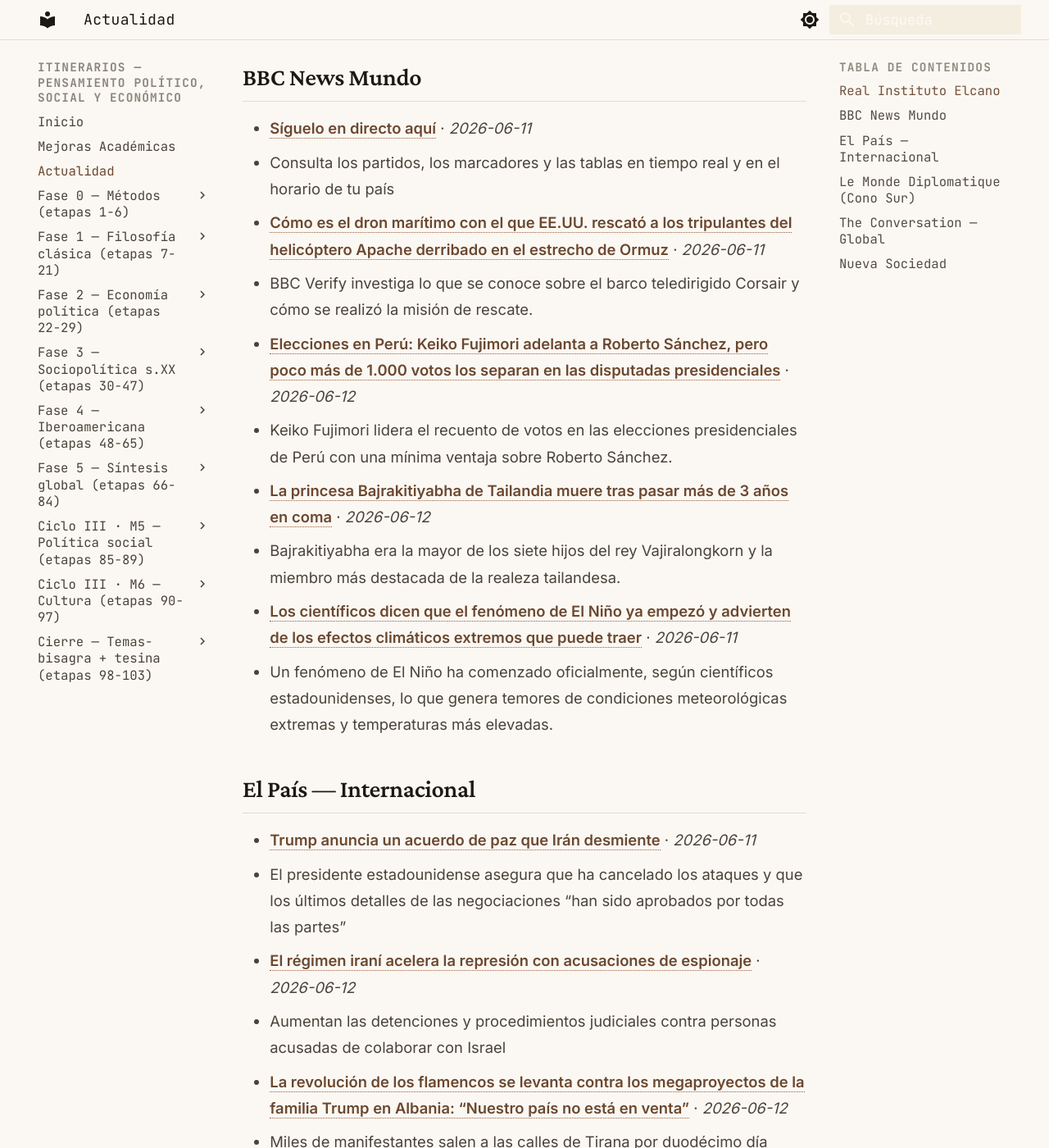
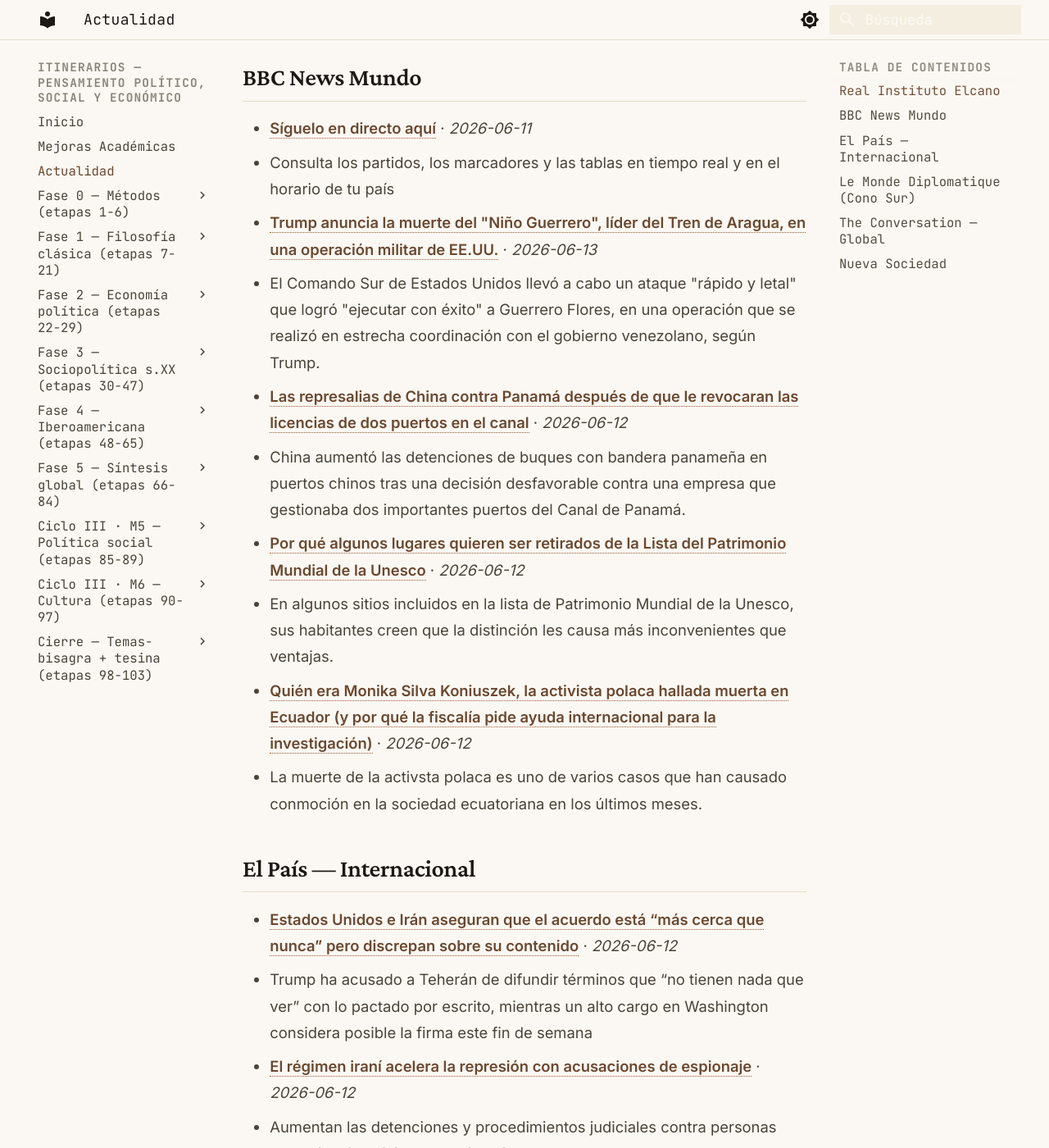
Before and after one commit to MrSpagVi/Curso, an MkDocs documentation site: the page built from docs/actualidad.md, in a window 1280 px wide and 1400 px high, scrolled down 758 px. Shown: the whole window at 82% size. Built offline with MkDocs 1.6.1 and Material for MkDocs 9.7.7, drawn with Linux system fonts in a browser that asks for light colours; some of the changed text lies outside the part shown.

Commit message:
auto: actualidad 2026-06-13

```diff
--- a/docs/actualidad.md
+++ b/docs/actualidad.md
@@ -6,7 +6,7 @@ title: Actualidad
 
 Últimos titulares de fuentes que dictan agenda en ciencia política y geopolítica. Actualizado automáticamente cada día (vía GitHub Actions).
 
-_Última actualización: 2026-06-12 09:58 UTC_
+_Última actualización: 2026-06-13 08:48 UTC_
 
 !!! tip "Ritual mensual — #actualidad"
     El último sábado de cada mes: agarrá **un** titular de los de abajo y escribí **300 palabras** aplicándole **2 autores** del último mes que leíste. ¿Qué diría cada uno? ¿En qué chocan? No resumas la noticia — usala como caso para pensar con las herramientas que venís construyendo. Guardá el texto con el tag `#actualidad` en tu sistema de notas. Esto convierte la teoría en criterio sobre la coyuntura: el objetivo del plan no es citar a Maquiavelo, es leer el presente con él.
@@ -19,27 +19,27 @@ _Sin datos en esta ejecución. Visitar fuente: [https://www.realinstitutoelcano.
 
 - **[Síguelo en directo aquí](https://www.bbc.com/mundo/articles/c3v25v922k4o?at_medium=RSS&at_campaign=rss)** · *2026-06-11*
   - Consulta los partidos, los marcadores y las tablas en tiempo real y en el horario de tu país
-- **[Cómo es el dron marítimo con el que EE.UU. rescató a los tripulantes del helicóptero Apache derribado en el estrecho de Ormuz](https://www.bbc.com/mundo/articles/c4gypx283p5o?at_medium=RSS&at_campaign=rss)** · *2026-06-11*
-  - BBC Verify investiga lo que se conoce sobre el barco teledirigido Corsair y cómo se realizó la misión de rescate.
-- **[Elecciones en Perú: Keiko Fujimori adelanta a Roberto Sánchez, pero poco más de 1.000 votos los separan en las disputadas presidenciales](https://www.bbc.com/mundo/articles/c1kye78j4nyo?at_medium=RSS&at_campaign=rss)** · *2026-06-12*
-  - Keiko Fujimori lidera el recuento de votos en las elecciones presidenciales de Perú con una mínima ventaja sobre Roberto Sánchez.
-- **[La princesa Bajrakitiyabha de Tailandia muere tras pasar más de 3 años en coma](https://www.bbc.com/mundo/articles/cd95xj7e9g8o?at_medium=RSS&at_campaign=rss)** · *2026-06-12*
-  - Bajrakitiyabha era la mayor de los siete hijos del rey Vajiralongkorn y la miembro más destacada de la realeza tailandesa.
-- **[Los científicos dicen que el fenómeno de El Niño ya empezó y advierten de los efectos climáticos extremos que puede traer](https://www.bbc.com/mundo/articles/cgrkww90dgeo?at_medium=RSS&at_campaign=rss)** · *2026-06-11*
-  - Un fenómeno de El Niño ha comenzado oficialmente, según científicos estadounidenses, lo que genera temores de condiciones meteorológicas extremas y temperaturas más elevadas.
+- **[Trump anuncia la muerte del "Niño Guerrero", líder del Tren de Aragua, en una operación militar de EE.UU.](https://www.bbc.com/mundo/articles/c75yw52yq5yo?at_medium=RSS&at_campaign=rss)** · *2026-06-13*
+  - El Comando Sur de Estados Unidos llevó a cabo un ataque "rápido y letal" que logró "ejecutar con éxito" a Guerrero Flores, en una operación que se realizó en estrecha coordinación con el gobierno venezolano, según Trump.
+- **[Las represalias de China contra Panamá después de que le revocaran las licencias de dos puertos en el canal](https://www.bbc.com/mundo/articles/c2d29r3zk40o?at_medium=RSS&at_campaign=rss)** · *2026-06-12*
+  - China aumentó las detenciones de buques con bandera panameña en puertos chinos tras una decisión desfavorable contra una empresa que gestionaba dos importantes puertos del Canal de Panamá.
+- **[Por qué algunos lugares quieren ser retirados de la Lista del Patrimonio Mundial de la Unesco](https://www.bbc.com/mundo/articles/cd95x3vl9jno?at_medium=RSS&at_campaign=rss)** · *2026-06-12*
+  - En algunos sitios incluidos en la lista de Patrimonio Mundial de la Unesco, sus habitantes creen que la distinción les causa más inconvenientes que ventajas.
+- **[Quién era Monika Silva Koniuszek, la activista polaca hallada muerta en Ecuador (y por qué la fiscalía pide ayuda internacional para la investigación)](https://www.bbc.com/mundo/articles/cy5vl9wl6ngo?at_medium=RSS&at_campaign=rss)** · *2026-06-12*
+  - La muerte de la activsta polaca es uno de varios casos que han causado conmoción en la sociedad ecuatoriana en los últimos meses.
 
 ## El País — Internacional
 
-- **[Trump anuncia un acuerdo de paz que Irán desmiente](https://elpais.com/internacional/2026-06-11/trump-cancela-subitamente-sus-amenazas-de-atacar-iran-y-anuncia-un-posible-acuerdo.html)** · *2026-06-11*
-  - El presidente estadounidense asegura que ha cancelado los ataques y que los últimos detalles de las negociaciones “han sido aprobados por todas las partes”
+- **[Estados Unidos e Irán aseguran que el acuerdo está “más cerca que nunca” pero discrepan sobre su contenido](https://elpais.com/internacional/2026-06-12/estados-unidos-e-iran-aseguran-que-el-acuerdo-esta-mas-cerca-que-nunca-pero-discrepan-sobre-su-contenido.html)** · *2026-06-12*
+  - Trump ha acusado a Teherán de difundir términos que “no tienen nada que ver” con lo pactado por escrito, mientras un alto cargo en Washington considera posible la firma este fin de semana
 - **[El régimen iraní acelera la represión con acusaciones de espionaje](https://elpais.com/internacional/2026-06-12/el-regimen-irani-acelera-la-represion-interna-mientras-aumenta-la-tension-con-ee-uu.html)** · *2026-06-12*
   - Aumentan las detenciones y procedimientos judiciales contra personas acusadas de colaborar con Israel
-- **[La revolución de los flamencos se levanta contra los megaproyectos de la familia Trump en Albania: “Nuestro país no está en venta”](https://elpais.com/internacional/2026-06-12/la-revolucion-de-los-flamencos-se-levanta-contra-los-megaproyectos-de-la-familia-trump-en-albania-nuestro-pais-no-esta-en-venta.html)** · *2026-06-12*
-  - Miles de manifestantes salen a las calles de Tirana por duodécimo día consecutivo en una de las mayores protestas en el país de las últimas décadas
+- **[Viviendas, sanidad y otros servicios: los suizos se preguntan hasta dónde pueden crecer](https://elpais.com/internacional/2026-06-13/viviendas-sanidad-y-otros-servicios-los-suizos-se-preguntan-hasta-donde-pueden-crecer.html)** · *2026-06-13*
+  - El país vota este domingo si fija un tope de 10 millones a la población. Una localidad pequeña que conserva el sabor rural y una del área metropolitana de Zúrich que levanta rascacielos exponen el dilema que plantea el referéndum
+- **[Tres derrotas (y una victoria) de Putin](https://elpais.com/opinion/2026-06-13/tres-derrotas-y-una-victoria-de-putin.html)** · *2026-06-13*
+  - El resultado desfavorable para el Kremlin de las elecciones en Armenia se enmarca en una pauta esperanzadora para el proyecto europeísta
 - **[La UE debe parar los pies a Israel](https://elpais.com/opinion/2026-06-10/la-ue-debe-parar-los-pies-a-israel.html)** · *2026-06-10*
   - Europa no puede seguir haciendo la vista gorda ante las ilegalidades y las violaciones de derechos humanos que el Gobierno de Netanyahu comete en Palestina
-- **[Venezuela, país portátil](https://elpais.com/opinion/2026-06-09/venezuela-pais-portatil.html)** · *2026-06-09*
-  - Cuando el país ocupa titulares por su desgraciada historia política, vale la pena volver a la novela de Adriano González León
 
 ## Le Monde Diplomatique (Cono Sur)
 
```
Also changed, not shown: other parts of docs/actualidad.md (+10 -10 lines).
